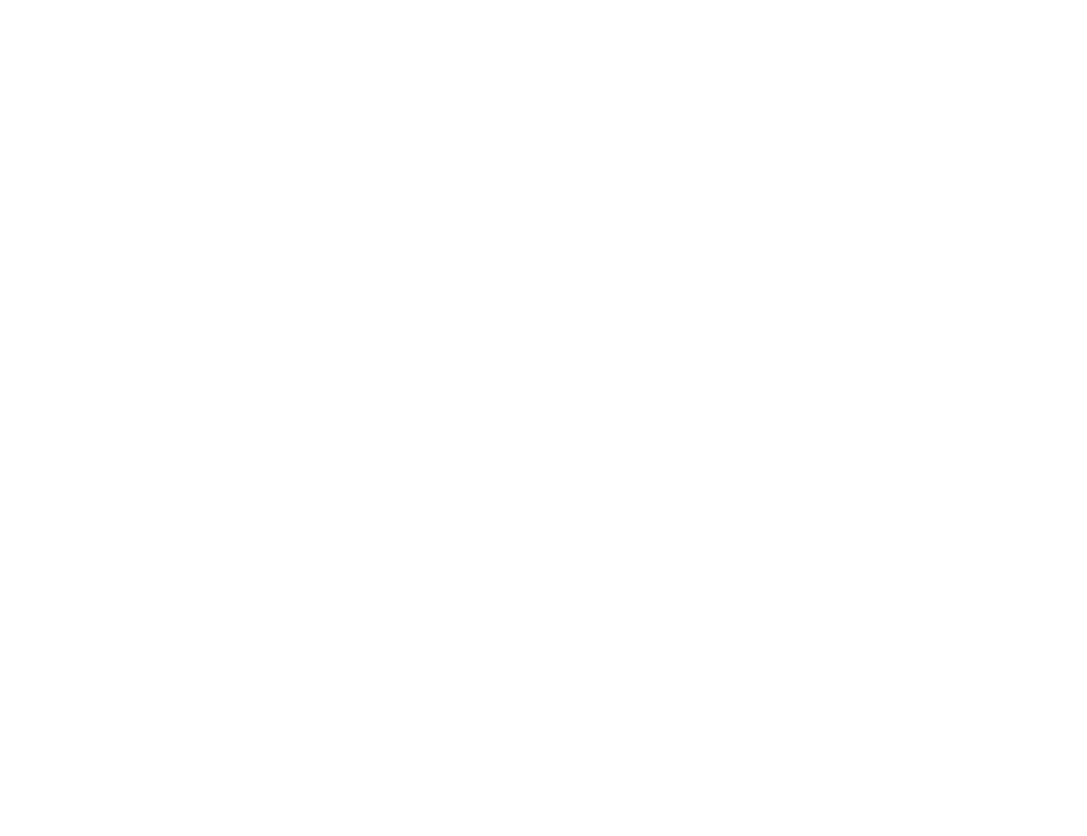
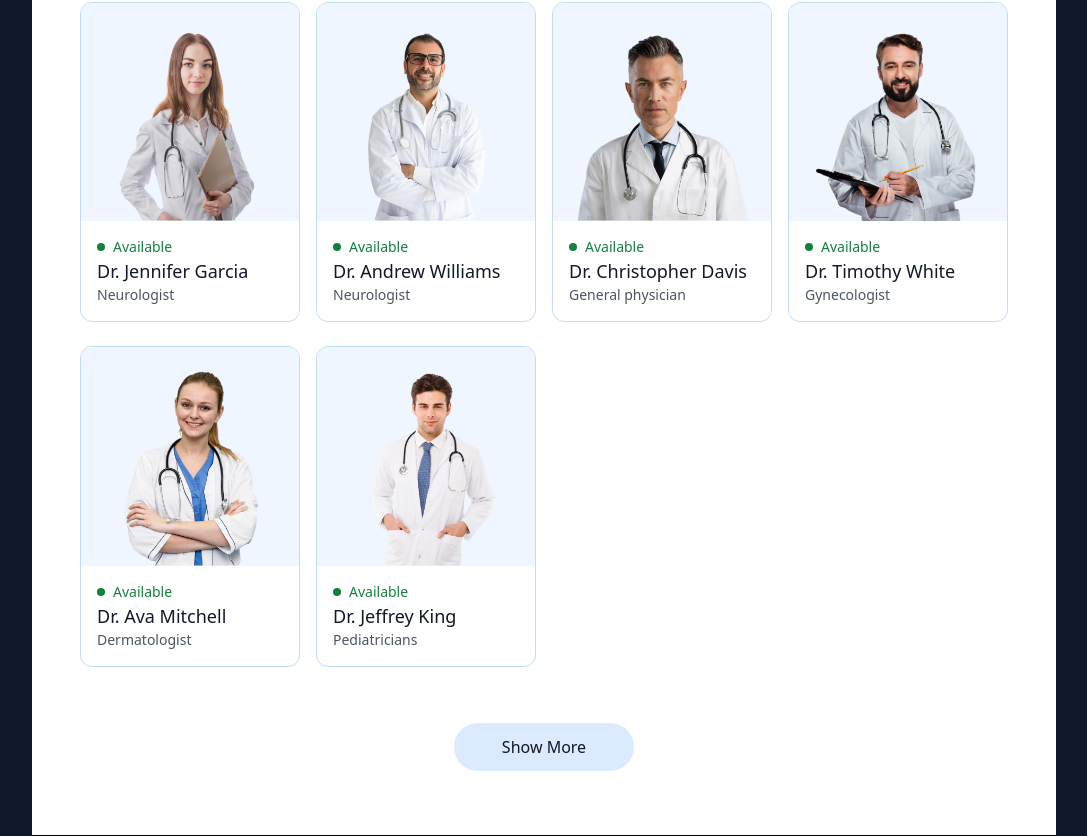
Before and after one commit to pnk-ltoc-892/presmed, a React (Vite) app: page / in a window 1280 px wide. Shown: the part 1632-2468 px from the top of the page, without its empty margins (96-1183 px from the left). Before the commit the page ends 1093 px from the top, so only its background shows below. Built offline with nearby package versions, Linux system fonts and the light colour scheme.

Commit message:
Add TopDoctors Components

```diff
--- a/index.html
+++ b/index.html
@@ -1,5 +1,5 @@
 <!doctype html>
-<html lang="en">
+<html lang="en" class="scroll-smooth">
   <head>
     <meta charset="UTF-8" />
     <link rel="icon" type="image/svg+xml" href="/vite.svg" />
--- /dev/null
+++ b/src/components/TopDoctors.jsx
@@ -0,0 +1,47 @@
+import React, { useContext } from 'react'
+// import { doctors } from '../assets/assets.js'
+import { useNavigate } from 'react-router-dom'
+import { AppContext } from '../context/AppContext.jsx'
+
+const TopDoctors = () => {
+    // ! Using Doctor Information Directly From Context
+    const { doctors } = useContext(AppContext)
+
+    const navigate = useNavigate()
+    return (
+        <div className='flex flex-col items-center gap-4 my-16 text-gray-900 md:mx-12'>
+            <h1 className='text-3xl font-medium'>Top Doctors to Book</h1>
+            <p className='sm:w-1/3 text-center text-sm'>
+            Simply browse through our extensive list of trusted doctors
+            </p>
+            <div className='w-full grid grid-cols-auto gap-4 pt-6 gap-y-6 px-3 sm:px-0' >
+                {doctors.slice(0,10).map( (item, index) => (
+                    <div key={index}
+                        className='border border-blue-200 rounded-xl overflow-hidden cursor-pointer hover:translate-y-[-10px] hover:scale-105 transition-all duration-300'
+
+                        onClick={() => navigate(`/appointment/${item._id}`)} // ! Redirect To Doctor Page
+                    >
+                        <img src={item.image} alt="Doctor Image"
+                            className='bg-blue-50 hover:bg-blue-100'
+                        />
+                        <div className='p-4' >
+                            <div className='flex items-center gap-2 text-sm text-center text-green-700'>
+                                <p className='w-2 h-2 bg-green-700 rounded-full'></p><p>Available</p>
+                            </div>
+                            <p className='text-gray-900 text-lg font-medium' >{item.name}</p>
+                            <p className='text-gray-600 text-sm' >{item.speciality}</p>
+                        </div>
+                    </div>
+                ) )}
+            </div>
+            <button className='bg-blue-100 text-gray-900 px-12 py-3 rounded-full mt-10 hover:bg-blue-200'
+                    onClick={() => {
+                        navigate('/doctors');
+                        scrollTo(0,0)
+                    }}
+            >Show More</button>
+        </div>
+    )
+}
+
+export default TopDoctors
--- /dev/null
+++ b/src/context/AppContext.jsx
@@ -0,0 +1,17 @@
+import { createContext } from "react";
+import { doctors } from "../assets/assets.js";
+
+
+export const AppContext = createContext()
+
+const AppContextProvider = ({children}) => {
+    const value = {
+        doctors
+    }
+
+    return <AppContext.Provider value={value}>
+        {children}
+    </AppContext.Provider>
+}
+
+export default AppContextProvider
--- a/src/main.jsx
+++ b/src/main.jsx
@@ -1,12 +1,14 @@
-import { StrictMode } from 'react'
 import { createRoot } from 'react-dom/client'
 import App from './App.jsx'
 import './index.css'
 import { BrowserRouter } from 'react-router-dom'
+import AppContextProvider from './context/AppContext.jsx'
 
 
 createRoot(document.getElementById('root')).render(
     <BrowserRouter>
-        <App />
+        <AppContextProvider>
+            <App />
+        </AppContextProvider>
     </BrowserRouter>
 )
--- a/src/pages/Home.jsx
+++ b/src/pages/Home.jsx
@@ -1,6 +1,7 @@
 import React from 'react'
 import Header from '../components/Header'
 import SpecialityMenu from '../components/SpecialityMenu'
+import TopDoctors from '../components/TopDoctors'
 
 function Home() {
     return (
@@ -11,6 +12,9 @@
             <div className='border-b-[1px] border-black '>
                 <SpecialityMenu />
             </div>
+            <div className='border-b-[1px] border-black '>
+                <TopDoctors />
+            </div>
         </>
     )
 }
--- a/tailwind.config.js
+++ b/tailwind.config.js
@@ -8,6 +8,9 @@
     extend: {
       colors: {
         'primary': "#5f6FFF"
+      },
+      gridTemplateColumns: {
+        'auto': 'repeat(auto-fill, minmax(200px, 1fr))'
       }
     },
   },
```
